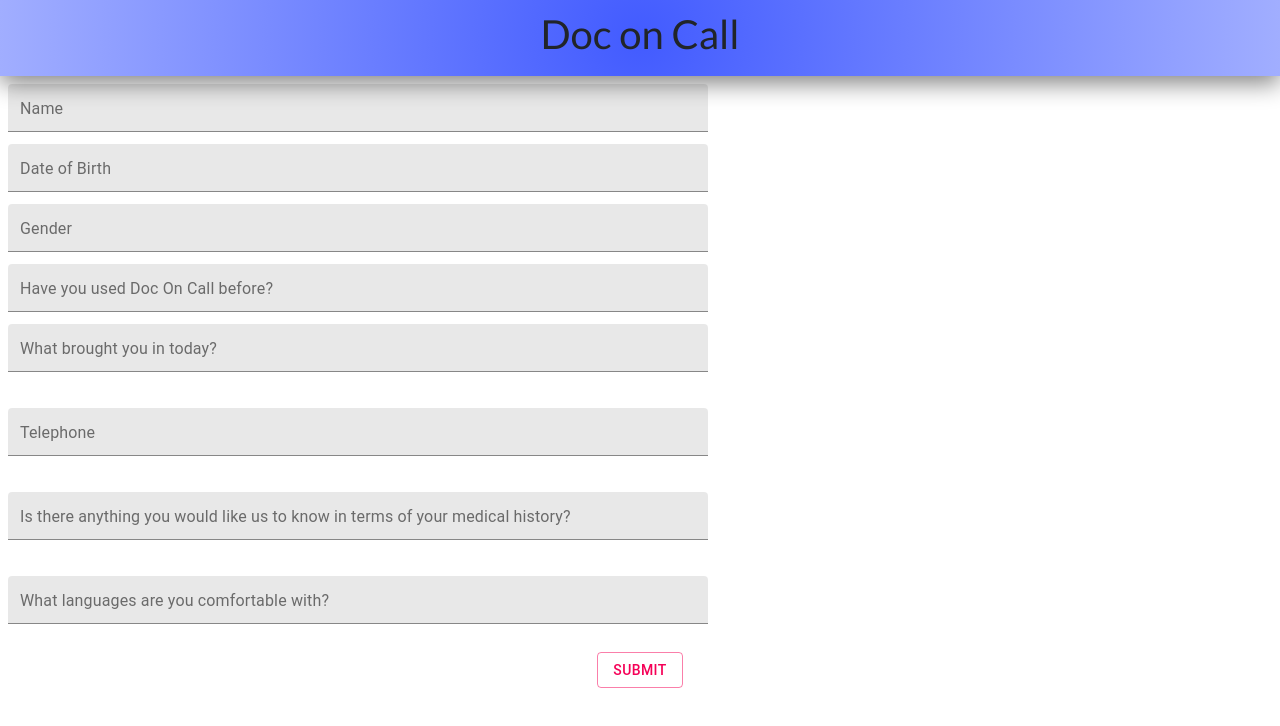
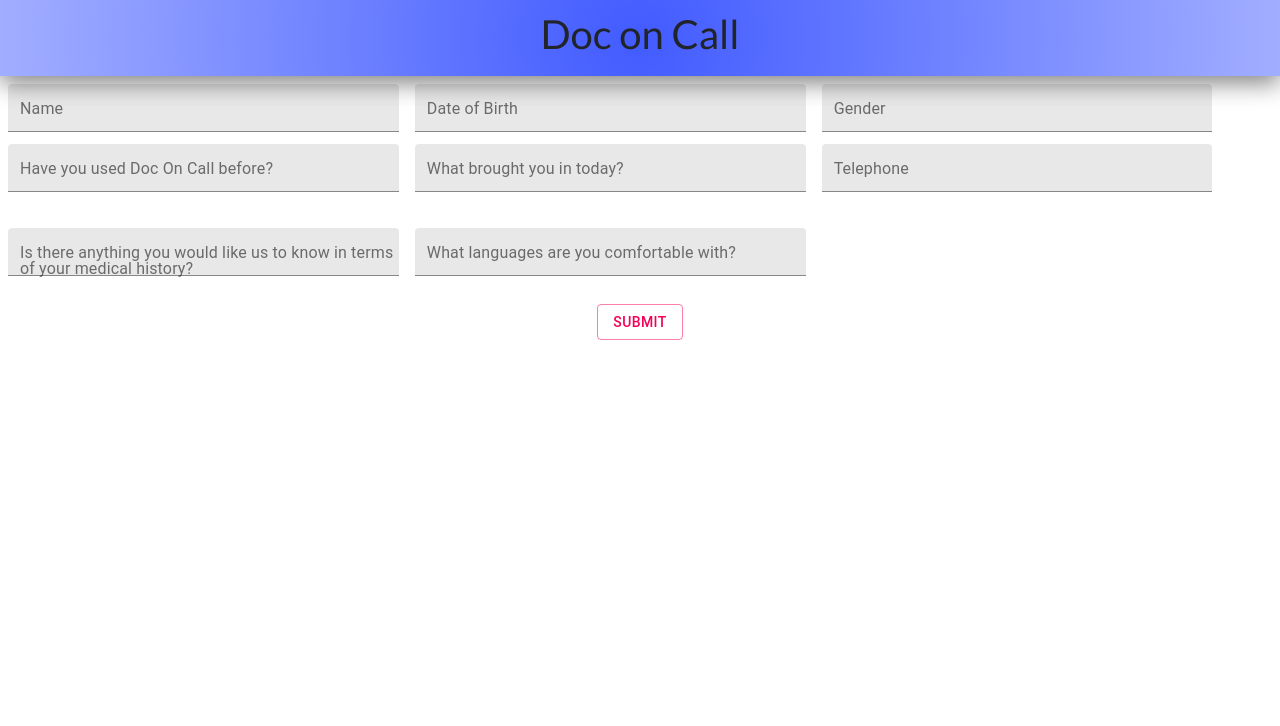
Before and after one commit to ajaysharma2001/Doc-on-Call, a React (Create React App) app in the folder doc-on-call/: page /PatientView in a window 1280 px wide. Shown: the top 726 px of the page. Built offline with nearby package versions, Linux system fonts and the light colour scheme; what opentok-react would draw is missing.

Commit message:
Update PatientView.js

```diff
--- a/doc-on-call/src/PatientView.js
+++ b/doc-on-call/src/PatientView.js
@@ -20,7 +20,7 @@
   textField: {
     marginLeft: theme.spacing(1),
     marginRight: theme.spacing(1),
-    width: 700,
+    width: window.screen.width/2.047,
   },
   Button: {
     borderRadius: '20px'
```
